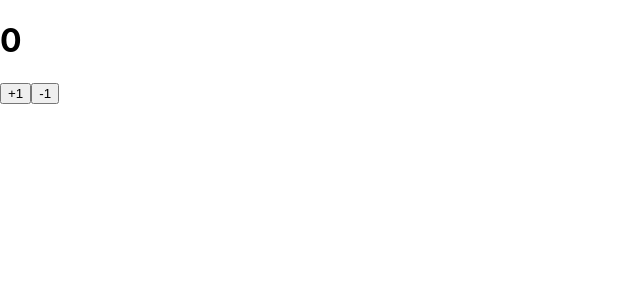
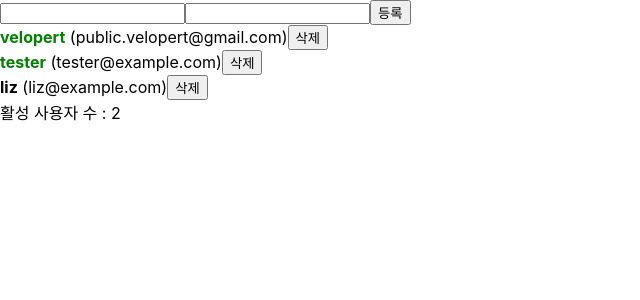
Before and after one commit to wjlee966/tsreact, a React (Create React App) app: page / in a window 1280 px wide. Shown: the top 300 px of the page, without its empty margins (0-640 px from the left). Built offline with nearby package versions, Linux system fonts and the light colour scheme.

Commit message:
Input - reducer, ContextAPI 적용하기 - EXERCISE #4.

```diff
--- a/src/App.js
+++ b/src/App.js
@@ -1,7 +1,8 @@
 // import Counter from './Counter';
 // import InputSample from './InputSample';
-import { createContext, useMemo, useReducer, useState } from 'react';
+import { useMemo } from 'react';
 import CreateUser from './CreateUser';
+import { useInputState } from './InputContext';
 import UserList from './UserList';
 
 const countActiveUsers = users => {
@@ -9,64 +10,8 @@ const countActiveUsers = users => {
   return users.filter(user => user.active).length;
 };
 
-// useReducer vs useState - 뭐 쓸까?
-// 예를 들어서 컴포넌트에서 관리하는 값이 딱 하나고,
-// 그 값이 단순한 숫자, 문자열 또는 boolean 값이라면
-// 확실히 useState 로 관리하는게 편할 것입니다.
-
-// 만약에 컴포넌트에서 관리하는 값이 여러개가 되어서
-// 상태의 구조가 복잡해진다면 useReducer로
-// 관리하는 것이 편해질 수도 있습니다.
-
-// 저의 경우에는 setter 를 한 함수에서
-// 여러번 사용해야 하는 일이 발생한다면
-// 그 때부터 useReducer 를 쓸까? 에 대한 고민을 시작합니다.
-const reducer = (state, action) => {
-  switch (action.type) {
-    case 'CREATE_USER':
-      return { users: [...state.users, action.user] };
-    // return { users: state.users.concat(action.user) };
-    case 'TOGGLE_USER':
-      return {
-        users: state.users.map(user =>
-          user.id === action.id ? { ...user, active: !user.active } : user
-        ),
-      };
-    case 'REMOVE_USER':
-      return { users: state.users.filter(user => user.id !== action.id) };
-    default:
-      throw new Error(`Unhandled action: ${action.type}`);
-  }
-};
-
-const initialState = {
-  users: [
-    {
-      id: 1,
-      username: 'velopert',
-      email: 'public.velopert@gmail.com',
-      active: true,
-    },
-    {
-      id: 2,
-      username: 'tester',
-      email: 'tester@example.com',
-      active: true,
-    },
-    {
-      id: 3,
-      username: 'liz',
-      email: 'liz@example.com',
-      active: false,
-    },
-  ],
-};
-
-// UserDispatch 라는 이름으로 내보내줍니다.
-export const UserDispatch = createContext(null);
-
 function App() {
-  const [state, dispatch] = useReducer(reducer, initialState);
+  const state = useInputState();
 
   const { users } = state;
 
@@ -77,11 +22,11 @@ function App() {
   const count = useMemo(() => countActiveUsers(users), [users]);
 
   return (
-    <UserDispatch.Provider value={dispatch}>
+    <>
       <CreateUser />
-      <UserList users={users} />
+      <UserList />
       <div>{`활성 사용자 수 : ${count}`}</div>
-    </UserDispatch.Provider>
+    </>
   );
 }
 
--- a/src/CreateUser.js
+++ b/src/CreateUser.js
@@ -1,5 +1,5 @@
-import React, { useCallback, useContext, useRef } from 'react';
-import { UserDispatch } from './App';
+import React, { useCallback } from 'react';
+import { useInputDispatch, useInputNameInput, useInputNextId } from './InputContext';
 import useInputs from './useInputs';
 
 // EXERCISE #2. useContext 를 사용, CreateUser.js 에서 onCreate 와 onChange (useInputs.js) 관리
@@ -7,33 +7,12 @@ const CreateUser = () => {
   console.log('CreateUser');
 
   const [form, onChange, reset] = useInputs({ username: '', email: '' });
-  const dispatch = useContext(UserDispatch);
-  const nameInput = useRef();
+  const dispatch = useInputDispatch();
+  const nameInput = useInputNameInput();
   const { username, email } = form;
 
-  const nextId = useRef(4);
+  const nextId = useInputNextId();
 
-  // 그런데, User 중 하나라도 수정하면 모든 User 들이
-  // 리렌더링되고, CreateUser 도 리렌더링이 됩니다.
-
-  // 왜 그런걸까요? 이유는 간단합니다.
-  // users 배열이 바뀔때마다 onCreate 도 새로 만들어지고,
-  // onToggle,onRemove 도 새로 만들어지기 때문입니다.
-  // deps 에 users 가 들어있기 때문에 배열이 바뀔때마다 함수가 새로 만들어지는건, 당연합니다.
-
-  // 그렇다면! 이걸 최적화하고 싶다면 어떻게해야 할까요?
-  // 바로 deps 에서 users 를 지우고,
-  // 함수들에서 현재 useState 로 관리하는 users 를 참조하지 않게 하는것입니다.
-  // 그건 또 어떻게 할까요? 힌트는, useState 를 배울때 다뤘던 내용이에요.
-
-  // 정답은 바로, 함수형 업데이트입니다.
-  // 함수형 업데이트를 하게 되면, setUsers 에 등록하는 콜백함수의 파라미터에서
-  // 최신 users 를 참조 할 수 있기 때문에 deps 에 users 를 넣지 않아도 된답니다.
-
-  // 그럼 각 함수들을 업데이트 해주세요 (onChange 의 경우엔
-  // 함수형 업데이트를 해도 영향은 가지 않지만, 연습삼아 해주겠습니다).
-  // 이렇게 해주면, 특정 항목을 수정하게 될 때, 해당 항목만 리렌더링 될거예요.
-  // console.log 찍어보시면 CreateUser 가 렌더링이 안되고 있는 것을 확인 할 수 있습니다.
   const onCreate = useCallback(() => {
     dispatch({ type: 'CREATE_USER', user: { id: nextId.current, username, email } });
 
@@ -41,7 +20,7 @@ const CreateUser = () => {
     console.log(nextId);
     nextId.current += 1;
     reset();
-  }, [dispatch, email, reset, username]);
+  }, [dispatch, email, nameInput, nextId, reset, username]);
 
   return (
     <div>
--- /dev/null
+++ b/src/InputContext.js
@@ -0,0 +1,89 @@
+import { createContext, useContext, useReducer, useRef } from 'react';
+
+const inputReducer = (state, action) => {
+  switch (action.type) {
+    case 'CREATE_USER':
+      return { users: [...state.users, action.user] };
+    // return { users: state.users.concat(action.user) };
+    case 'TOGGLE_USER':
+      return {
+        users: state.users.map(user =>
+          user.id === action.id ? { ...user, active: !user.active } : user
+        ),
+      };
+    case 'REMOVE_USER':
+      return { users: state.users.filter(user => user.id !== action.id) };
+    default:
+      throw new Error(`Unhandled action: ${action.type}`);
+  }
+};
+
+const initialState = {
+  users: [
+    {
+      id: 1,
+      username: 'velopert',
+      email: 'public.velopert@gmail.com',
+      active: true,
+    },
+    {
+      id: 2,
+      username: 'tester',
+      email: 'tester@example.com',
+      active: true,
+    },
+    {
+      id: 3,
+      username: 'liz',
+      email: 'liz@example.com',
+      active: false,
+    },
+  ],
+};
+
+const InputStateContext = createContext();
+const InputDispatchContext = createContext();
+const InputNextIdContext = createContext();
+const InputNameInputContext = createContext();
+
+export const InputProvider = ({ children }) => {
+  const [state, dispatch] = useReducer(inputReducer, initialState);
+  const nextId = useRef(4);
+  const nameInput = useRef();
+
+  return (
+    <InputStateContext.Provider value={state}>
+      <InputDispatchContext.Provider value={dispatch}>
+        <InputNextIdContext.Provider value={nextId}>
+          <InputNameInputContext.Provider value={nameInput}>
+            {children}
+          </InputNameInputContext.Provider>
+        </InputNextIdContext.Provider>
+      </InputDispatchContext.Provider>
+    </InputStateContext.Provider>
+  );
+};
+
+export const useInputState = () => {
+  const context = useContext(InputStateContext);
+  if (!context) throw new Error("Can't find InputStateContext.Provider");
+  return context;
+};
+
+export const useInputDispatch = () => {
+  const context = useContext(InputDispatchContext);
+  if (!context) throw new Error("Can't find InputDispatchContext.Provider");
+  return context;
+};
+
+export const useInputNextId = () => {
+  const context = useContext(InputNextIdContext);
+  if (!context) throw new Error("Can't find InputNextIdContext.Provider");
+  return context;
+};
+
+export const useInputNameInput = () => {
+  const context = useContext(InputNameInputContext);
+  if (!context) throw new Error("Can't find InputNameInputContext.Provider");
+  return context;
+};
--- a/src/UserList.js
+++ b/src/UserList.js
@@ -1,13 +1,10 @@
-import React, { useContext, useEffect } from 'react';
-import { UserDispatch, UserState } from './App';
+import React, { useEffect } from 'react';
+import { useInputDispatch, useInputState } from './InputContext';
 
 const User = React.memo(({ user }) => {
   const { username, email, id, active } = user;
 
-  // User 컴포넌트에서 바로 dispatch 를 활용하기 위해,
-  // useContext 라는 Hook 을 사용해서
-  // 우리가 만든 UserDispatch Context 를 조회해야합니다.
-  const dispatch = useContext(UserDispatch);
+  const dispatch = useInputDispatch();
 
   useEffect(() => {
     console.log('user 가 바뀐 후');
@@ -35,7 +32,10 @@ const User = React.memo(({ user }) => {
   );
 });
 
-const UserList = ({ users }) => {
+const UserList = () => {
+  const state = useInputState();
+  const { users } = state;
+
   return (
     <div>
       {users.map(user => (
--- a/src/index.js
+++ b/src/index.js
@@ -1,16 +1,17 @@
 import React from 'react';
 import ReactDOM from 'react-dom';
 import './index.css';
-// import App from './App';
+import App from './App';
 import reportWebVitals from './reportWebVitals';
-import Counter from './Counter';
-import { CounterProvider } from './CounterContext';
+import { InputProvider } from './InputContext';
+// import Counter from './Counter';
+// import { CounterProvider } from './CounterContext';
 
 ReactDOM.render(
   <React.StrictMode>
-    <CounterProvider>
-      <Counter />
-    </CounterProvider>
+    <InputProvider>
+      <App />
+    </InputProvider>
   </React.StrictMode>,
   document.getElementById('root')
 );
```
